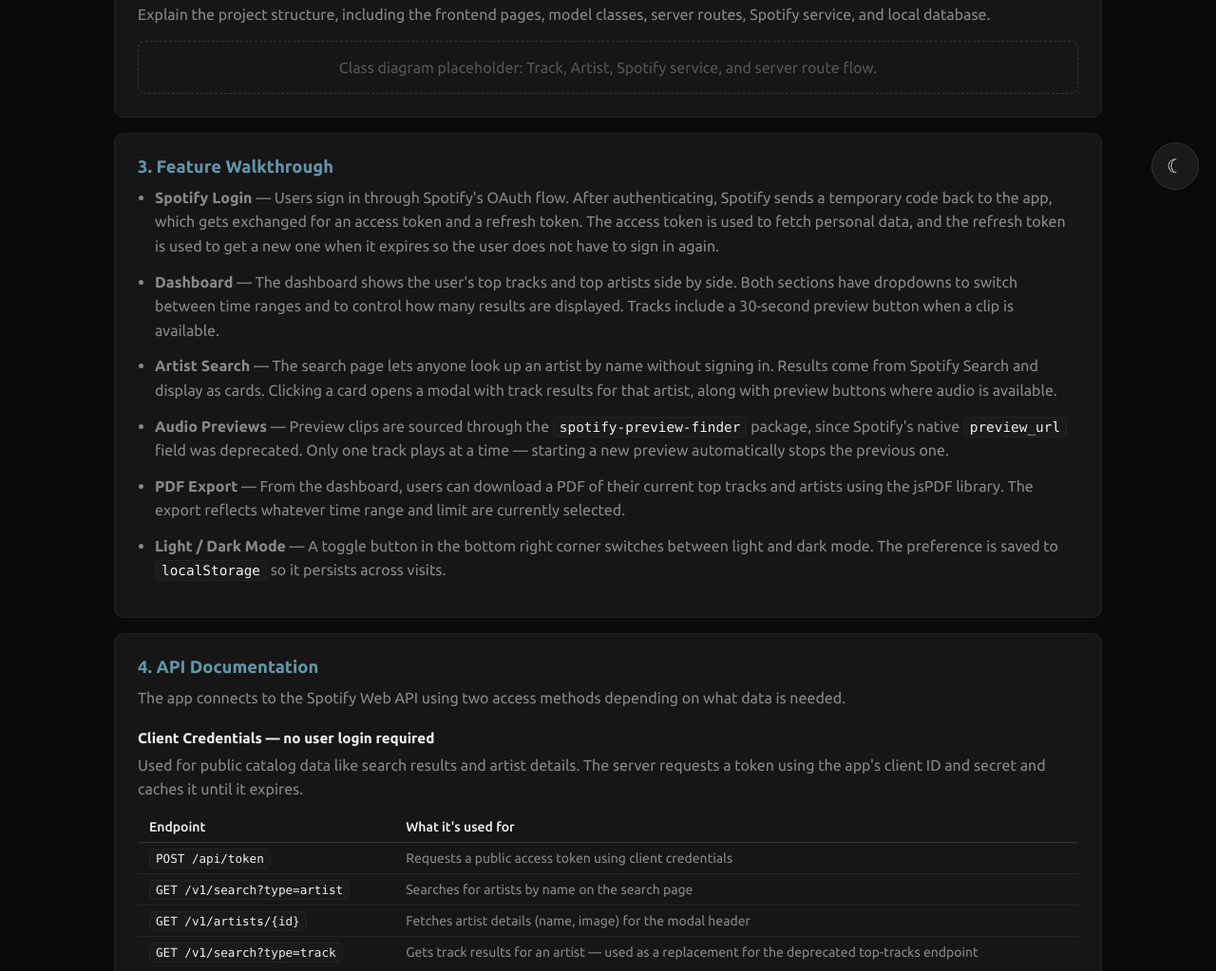
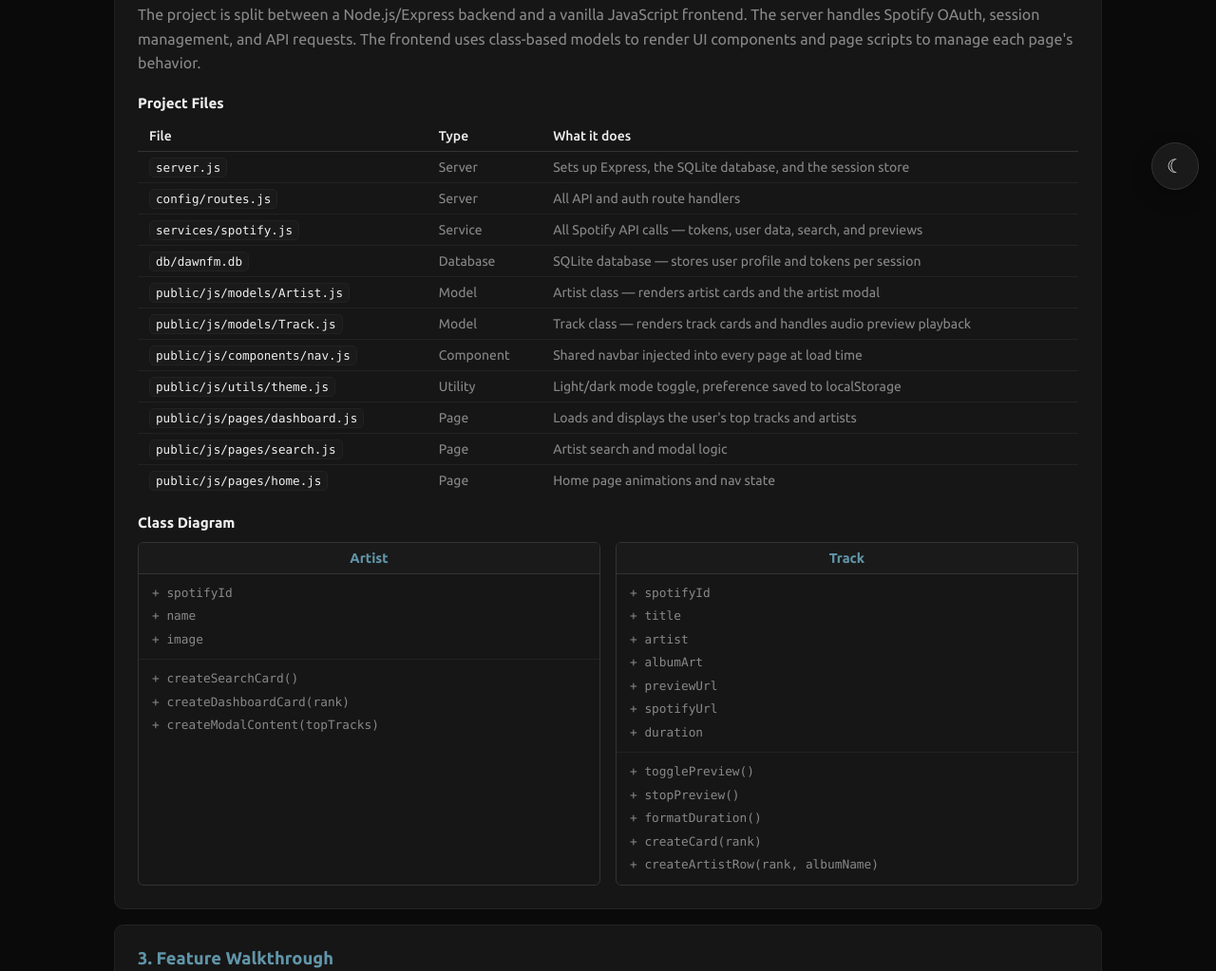
Before and after one commit to JJuarez00/Sporify-Project, a website: page public/documentation.html in a window 1280 px wide. Shown: the part 582-1605 px from the top of the page at 95% size. Drawn offline with nearby package versions, Linux system fonts and the light colour scheme; no server answers.

Commit message:
Updated sum files!

```diff
--- a/public/css/pages/documentation.css
+++ b/public/css/pages/documentation.css
@@ -125,6 +125,51 @@
 	text-align: center;
 }
 
+.class-diagram {
+	display: flex;
+	gap: 16px;
+	flex-wrap: wrap;
+	margin-top: 12px;
+}
+
+.class-box {
+	flex: 1;
+	min-width: 200px;
+	border: 1px solid var(--border-strong);
+	border-radius: 6px;
+	overflow: hidden;
+}
+
+.class-box-name {
+	padding: 8px 14px;
+	background-color: var(--field);
+	border-bottom: 1px solid var(--border-strong);
+	font-weight: bold;
+	font-size: 0.9rem;
+	color: var(--brand);
+	text-align: center;
+}
+
+.class-box-section {
+	padding: 10px 14px;
+	border-bottom: 1px solid var(--border);
+}
+
+.class-box-section:last-child {
+	border-bottom: none;
+}
+
+.class-box-section p {
+	font-family: Consolas, Monaco, monospace;
+	font-size: 0.8rem;
+	color: var(--muted);
+	margin-bottom: 4px;
+}
+
+.class-box-section p:last-child {
+	margin-bottom: 0;
+}
+
 @media (max-width: 599px) {
 	.documentation-header {
 		padding-top: 36px;
--- a/public/documentation.html
+++ b/public/documentation.html
@@ -30,8 +30,111 @@
 
 			<article class="documentation-section">
 				<h2>2. Technical Architecture</h2>
-				<p>Explain the project structure, including the frontend pages, model classes, server routes, Spotify service, and local database.</p>
-				<div class="diagram-placeholder">Class diagram placeholder: Track, Artist, Spotify service, and server route flow.</div>
+				<p>The project is split between a Node.js/Express backend and a vanilla JavaScript frontend. The server handles Spotify OAuth, session management, and API requests. The frontend uses class-based models to render UI components and page scripts to manage each page's behavior.</p>
+
+				<h3>Project Files</h3>
+				<table class="doc-table">
+					<thead>
+						<tr>
+							<th>File</th>
+							<th>Type</th>
+							<th>What it does</th>
+						</tr>
+					</thead>
+					<tbody>
+						<tr>
+							<td><code>server.js</code></td>
+							<td>Server</td>
+							<td>Sets up Express, the SQLite database, and the session store</td>
+						</tr>
+						<tr>
+							<td><code>config/routes.js</code></td>
+							<td>Server</td>
+							<td>All API and auth route handlers</td>
+						</tr>
+						<tr>
+							<td><code>services/spotify.js</code></td>
+							<td>Service</td>
+							<td>All Spotify API calls — tokens, user data, search, and previews</td>
+						</tr>
+						<tr>
+							<td><code>db/dawnfm.db</code></td>
+							<td>Database</td>
+							<td>SQLite database — stores user profile and tokens per session</td>
+						</tr>
+						<tr>
+							<td><code>public/js/models/Artist.js</code></td>
+							<td>Model</td>
+							<td>Artist class — renders artist cards and the artist modal</td>
+						</tr>
+						<tr>
+							<td><code>public/js/models/Track.js</code></td>
+							<td>Model</td>
+							<td>Track class — renders track cards and handles audio preview playback</td>
+						</tr>
+						<tr>
+							<td><code>public/js/components/nav.js</code></td>
+							<td>Component</td>
+							<td>Shared navbar injected into every page at load time</td>
+						</tr>
+						<tr>
+							<td><code>public/js/utils/theme.js</code></td>
+							<td>Utility</td>
+							<td>Light/dark mode toggle, preference saved to localStorage</td>
+						</tr>
+						<tr>
+							<td><code>public/js/pages/dashboard.js</code></td>
+							<td>Page</td>
+							<td>Loads and displays the user's top tracks and artists</td>
+						</tr>
+						<tr>
+							<td><code>public/js/pages/search.js</code></td>
+							<td>Page</td>
+							<td>Artist search and modal logic</td>
+						</tr>
+						<tr>
+							<td><code>public/js/pages/home.js</code></td>
+							<td>Page</td>
+							<td>Home page animations and nav state</td>
+						</tr>
+					</tbody>
+				</table>
+
+				<h3>Class Diagram</h3>
+				<div class="class-diagram">
+					<div class="class-box">
+						<div class="class-box-name">Artist</div>
+						<div class="class-box-section">
+							<p>+ spotifyId</p>
+							<p>+ name</p>
+							<p>+ image</p>
+						</div>
+						<div class="class-box-section">
+							<p>+ createSearchCard()</p>
+							<p>+ createDashboardCard(rank)</p>
+							<p>+ createModalContent(topTracks)</p>
+						</div>
+					</div>
+					<div class="class-box">
+						<div class="class-box-name">Track</div>
+						<div class="class-box-section">
+							<p>+ spotifyId</p>
+							<p>+ title</p>
+							<p>+ artist</p>
+							<p>+ albumArt</p>
+							<p>+ previewUrl</p>
+							<p>+ spotifyUrl</p>
+							<p>+ duration</p>
+						</div>
+						<div class="class-box-section">
+							<p>+ togglePreview()</p>
+							<p>+ stopPreview()</p>
+							<p>+ formatDuration()</p>
+							<p>+ createCard(rank)</p>
+							<p>+ createArtistRow(rank, albumName)</p>
+						</div>
+					</div>
+				</div>
 			</article>
 
 			<article class="documentation-section">
@@ -167,7 +270,7 @@
 						<pre><code>npm install</code></pre>
 					</li>
 					<li>
-						<strong>Create a Spotify app</strong> — Go to <a href="https://developer.spotify.com/dashboard" target="_blank" rel="noopener">developer.spotify.com/dashboard</a>, create a new app, and add <code>http://localhost:3000/callback</code> as a redirect URI.
+						<strong>Create a Spotify app</strong> — Go to <a href="https://developer.spotify.com/dashboard" target="_blank" rel="noopener">developer.spotify.com/dashboard</a>, create a new app, and add <code>http://127.0.0.1:3000/callback</code> as a redirect URI.
 					</li>
 					<li>
 						<strong>Set up environment variables</strong> — Create a <code>.env</code> file in the project root:
--- a/services/spotify.js
+++ b/services/spotify.js
@@ -5,7 +5,7 @@
 
 const CLIENT_ID = process.env.SPOTIFY_CLIENT_ID;
 const CLIENT_SECRET = process.env.SPOTIFY_CLIENT_SECRET;
-const REDIRECT_URI = 'http://localhost:3000/callback';
+const REDIRECT_URI = 'http://127.0.0.1:3000/callback';
 const SCOPES = 'user-top-read user-read-recently-played user-read-private';
 const spotifyPreviewFinder = require('spotify-preview-finder');
 
```
